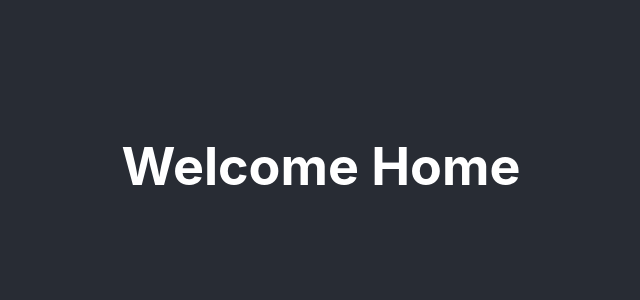
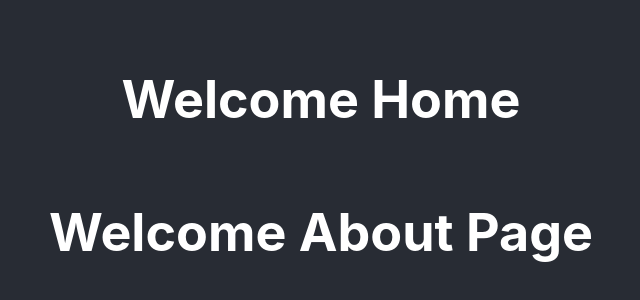
Before and after one commit to SiEr0212/udemy_hooks_react-router, a React (Create React App) app: page /about in a window 1280 px wide. Shown: the part 234-534 px from the top of the page, without its empty margins (319-959 px from the left). Built offline with nearby package versions, Linux system fonts and the light colour scheme.

Commit message:
added second route

```diff
--- a/src/App.js
+++ b/src/App.js
@@ -13,6 +13,12 @@ function App() {
               return <h1>Welcome Home</h1>;
             }}
           ></Route>
+          <Route
+            path="/about"
+            render={() => {
+              return <h1>Welcome About Page</h1>;
+            }}
+          ></Route>
         </header>
       </div>
     </BrowserRouter>
```
